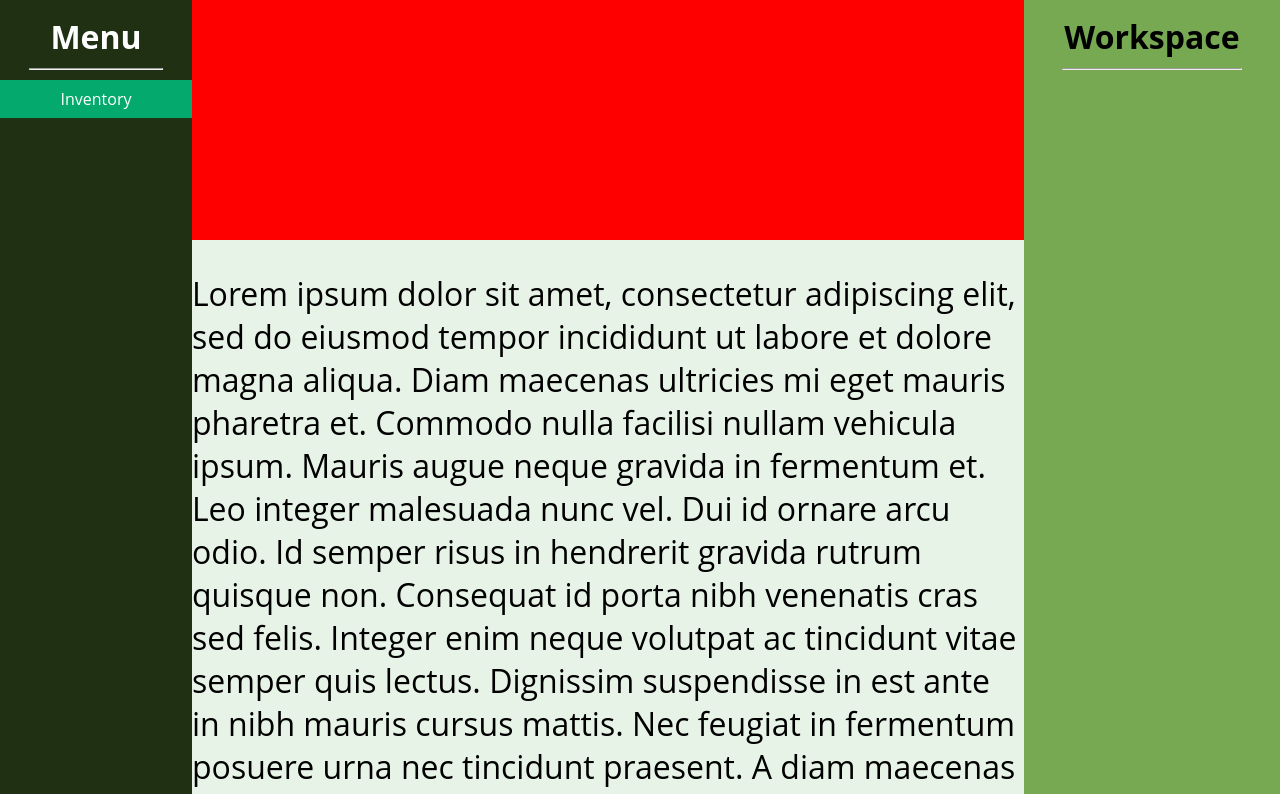
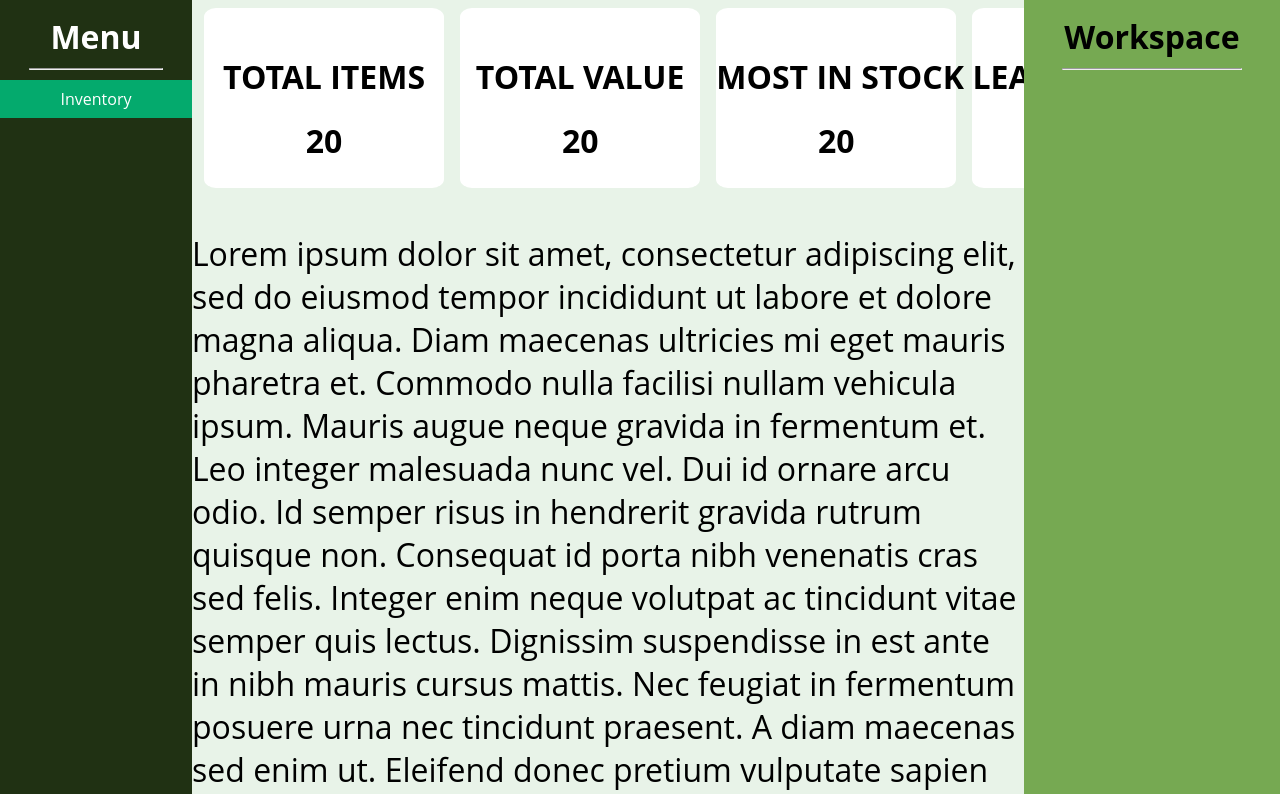
Before and after one commit to searles9/Inventory_App, a website: page website/index.html in a window 1280 px wide. Shown: the top 794 px of the page. Drawn offline with Linux system fonts and the light colour scheme.

Commit message:
more changes

```diff
--- a/website/index.html
+++ b/website/index.html
@@ -27,6 +27,28 @@
           <div class="column-center">
             <div class="facts-container">
               <!--facts data will be dynamically populated here-->
+              <div class="fact">
+                <h1>TOTAL ITEMS</h1>
+                <h1>20</h1>
+              </div>
+              <div class="fact">
+                <h1>TOTAL VALUE</h1>
+                <h1>20</h1>
+              </div>
+              <div class="fact">
+                <h1>MOST IN STOCK</h1>
+                <h1>20</h1>
+              </div>
+              <div class="fact">
+                <h1>LEAST IN STOCK</h1>
+                <h1>20</h1>
+              </div>
+              <div class="fact">
+
+              </div>
+              <div class="fact">
+
+              </div>
             </div>
             <p style="font-size: 2em;">
               Lorem ipsum dolor sit amet, consectetur adipiscing elit,
--- a/website/style.css
+++ b/website/style.css
@@ -122,9 +122,30 @@ body {
 /*========================*/
 
 .facts-container {
-    background-color: red;
-    height: 30vh;
+    height: 25vh;
     width: 100%;
-    overflow-x: auto;
+    overflow-x: scroll;
     overflow-y: hidden;
+    white-space: nowrap;
 }
+
+.fact {
+    /* -- */
+    width: 30vh;
+    height: 90%;
+    margin-top: 1%;
+    margin-bottom: 1%;
+    margin-left: 1.5vh;
+    background-color: white;
+    display: inline-block;
+    border-radius: 5%;
+    text-align:center;
+    vertical-align: top;
+    padding-top: 3%;
+}
+
+/*
+* Add fact title (use a class for h1
+* Add fact value  (use a class for h1)
+
+*/
```
